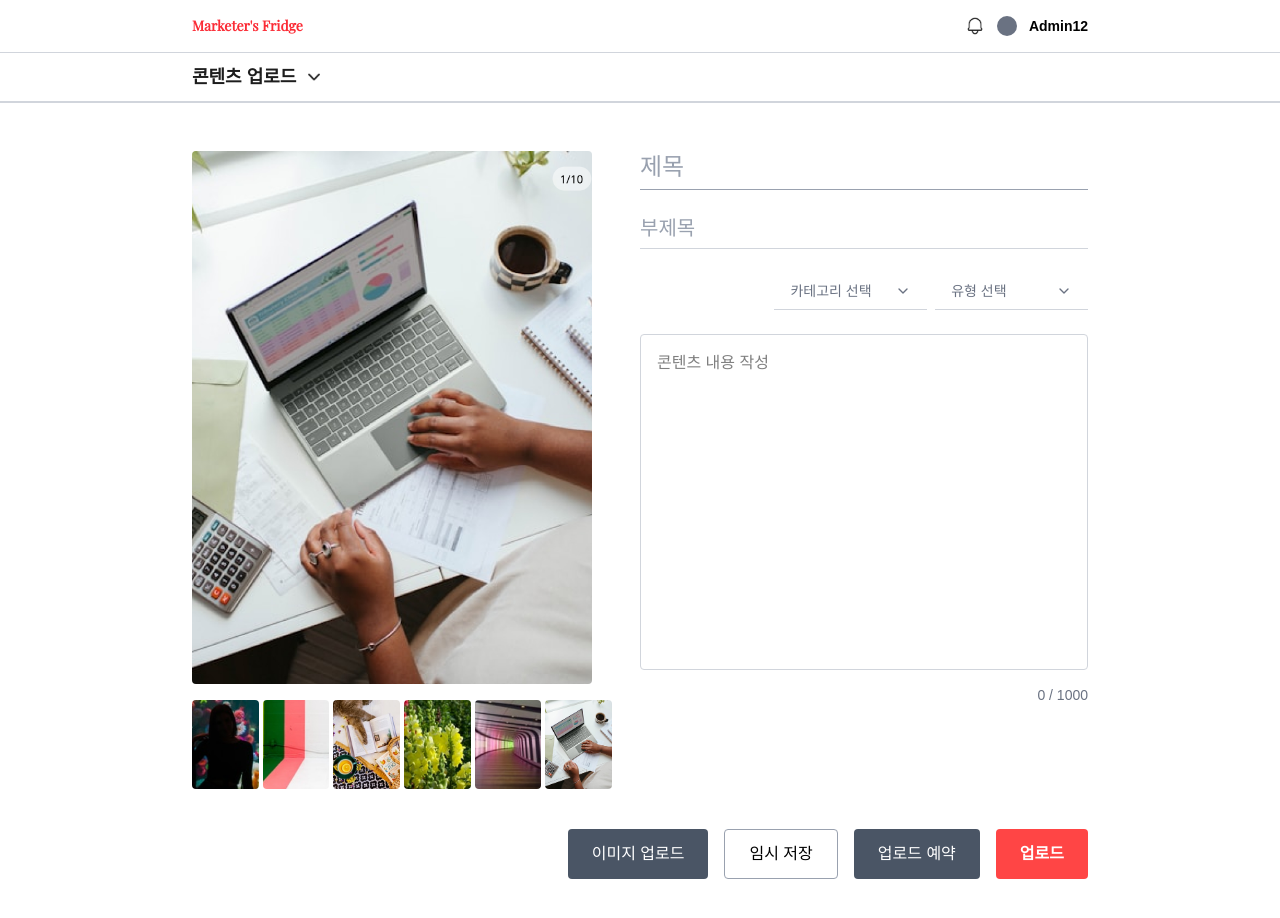
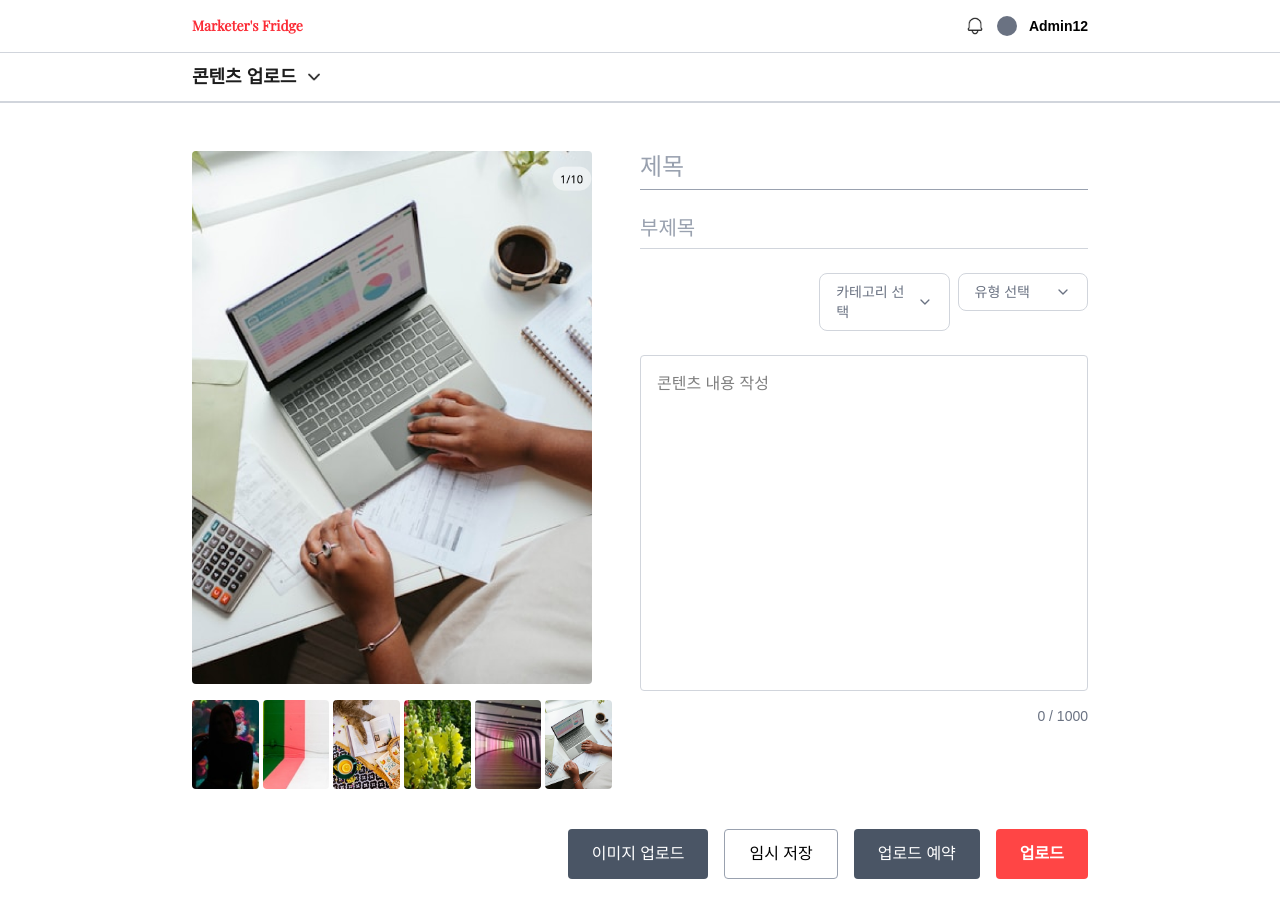
Before and after one commit to Marketer-s-Fridge/Client, a Next.js app: page /admin/contentsUpload in a window 1280 px wide. Shown: the top 918 px of the page. Built offline with nearby package versions, Linux system fonts and the light colour scheme.

Commit message:
chore(admin): 콘텐츠 업로드 드롭다운 컨테이너 너비 조정

```diff
--- a/src/app/admin/contentsUpload/page.tsx
+++ b/src/app/admin/contentsUpload/page.tsx
@@ -56,7 +56,7 @@ const UploadPage: React.FC = () => {
               className="w-full border-b border-gray-300 focus:outline-none focus:border-black mb-6 pb-1.5 sm:text-xl placeholder:text-gray-400"
             />
 
-            <div className="place-self-end text-gray-500 flex flex-row w-[70%] gap-2 mb-6">
+            <div className="place-self-end text-gray-500 flex flex-row w-[60%] gap-2 mb-6">
               <CustomDropdown
                 label={category}
                 options={[
--- a/src/components/admin/customDropdown.tsx
+++ b/src/components/admin/customDropdown.tsx
@@ -29,7 +29,7 @@ export default function CustomDropdown({
       {/* 드롭다운 버튼 */}
       <div
         onClick={() => setIsOpen((prev) => !prev)}
-        className="flex items-center justify-between w-full px-4 py-2 border-b border-gray-300 focus:outline-none cursor-pointer z-20 relative bg-white"
+        className="flex items-center justify-between w-full px-4 py-2 border rounded-lg border-gray-300 focus:outline-none cursor-pointer z-20 relative bg-white"
       >
         <span>{selected}</span>
         <ChevronDown className="w-4 h-4" />
```
